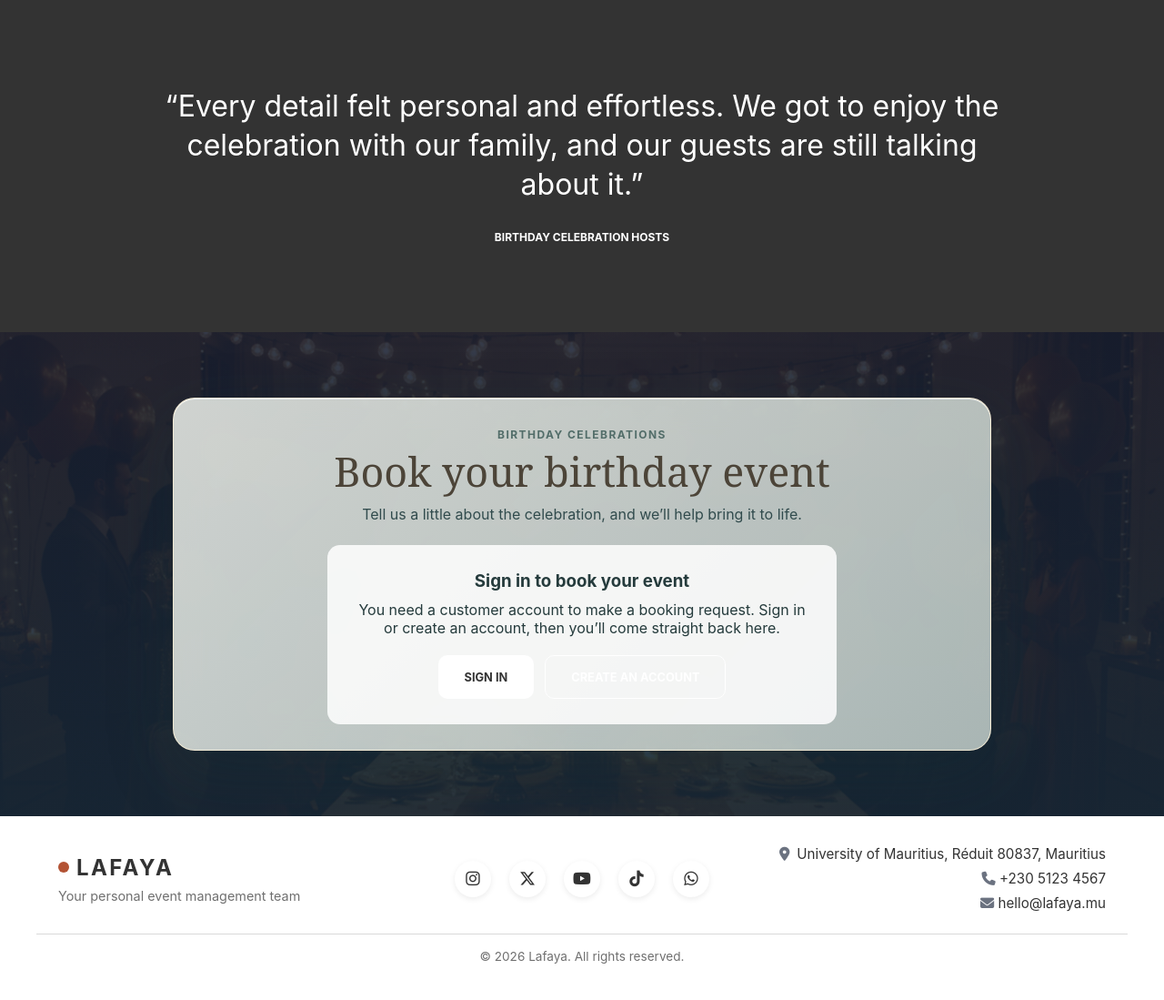
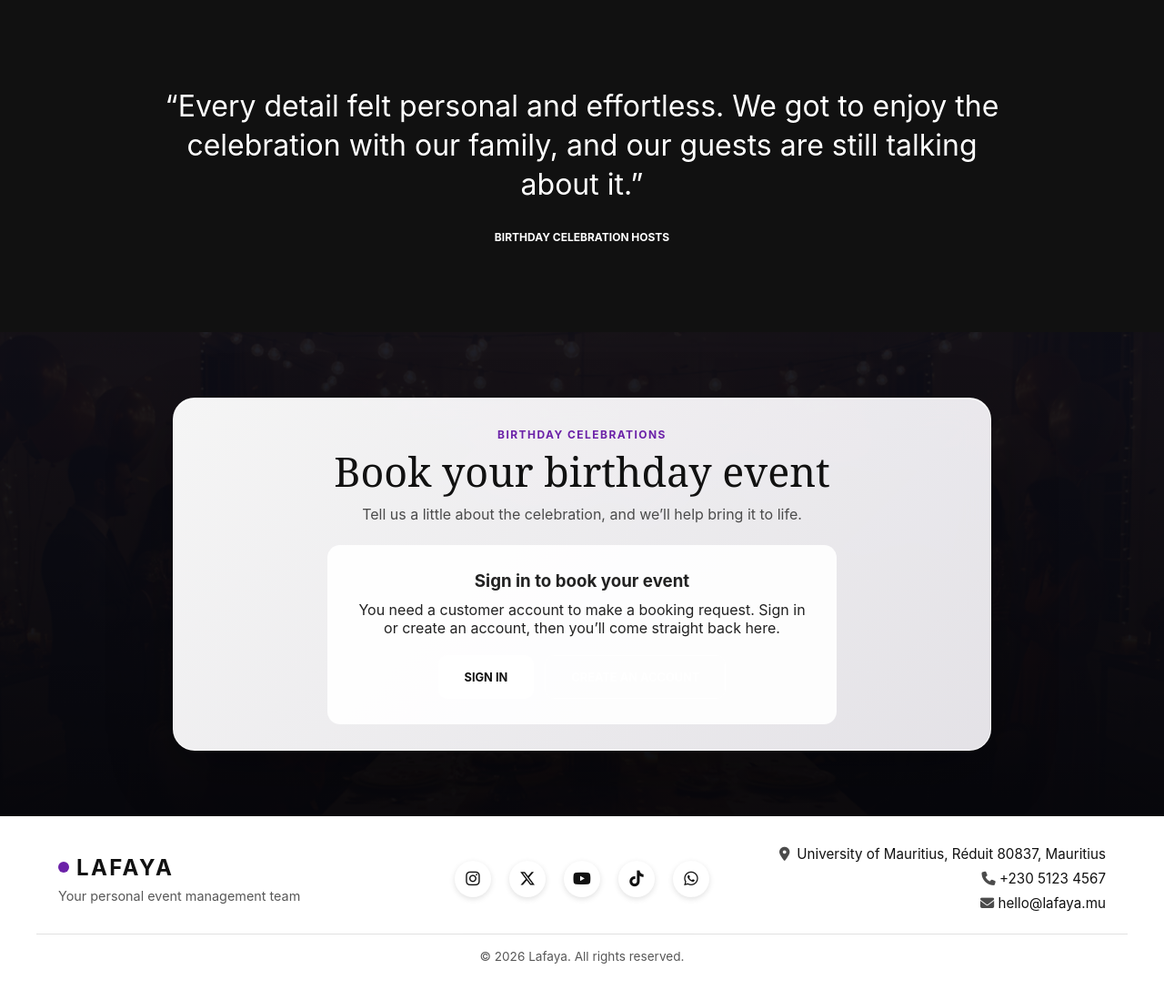
Before and after one commit to vidoushi08/Lafaya, a Django app: page /birthday/ in a window 1280 px wide. Shown: the part 3997-5096 px from the top of the page at 91% size. Run offline with Django 5.2, Linux system fonts and the light colour scheme; data comes from the database, SQL or seed files in the repository.

Commit message:
added colour theme for car event and birthday ui

```diff
--- a/birthday/static/birthday/css/birthday.css
+++ b/birthday/static/birthday/css/birthday.css
@@ -1,3 +1,26 @@
+body.birthday-theme {
+  --color-accent: #6b21a8;
+  --color-accent-hover: #581c87;
+  --color-brand: #6b21a8;
+  --color-complement: #7e22ce;
+  --color-complement-hover: #6b21a8;
+  --color-dark: #111111;
+  --color-grey: #d4d4d4;
+  --color-grey-dark: #4b4b4b;
+  --color-muted: #f2f0f5;
+  --color-orange: #7e22ce;
+  --color-gold: #7e22ce;
+  --color-yellow-dark: #7e22ce;
+  --color-overlay: rgba(0, 0, 0, 0.72);
+  --color-shadow: rgba(0, 0, 0, 0.12);
+  --color-white: #ffffff;
+  --color-white-muted: rgba(255, 255, 255, 0.85);
+  --color-instagram-1: #7e22ce;
+  --color-instagram-2: #6b21a8;
+  --color-instagram-3: #111111;
+  --color-whatsapp: #7e22ce;
+}
+
 .birthday-page {
   background-color: var(--color-white);
 }
@@ -481,7 +504,7 @@
   isolation: isolate;
   overflow: hidden;
   padding: 4.5rem var(--container-padding);
-  background-color: #b8d5d4;
+  background-color: #111111;
 }
 
 .birthday-enquiry-background,
@@ -501,8 +524,8 @@
 .birthday-enquiry-shade {
   background: linear-gradient(
     180deg,
-    rgba(14, 52, 61, 0.14),
-    rgba(20, 66, 72, 0.3)
+    rgba(0, 0, 0, 0.48),
+    rgba(0, 0, 0, 0.72)
   );
 }
 
@@ -510,12 +533,12 @@
   width: min(900px, 100%);
   margin: 0 auto;
   padding: 2rem clamp(1.25rem, 4vw, 3.25rem) 1.75rem;
-  border: 1px solid rgba(255, 244, 218, 0.8);
+  border: 1px solid rgba(255, 255, 255, 0.8);
   border-radius: 24px;
   background:
-    linear-gradient(135deg, rgba(246, 250, 244, 0.82), rgba(226, 239, 231, 0.72));
+    linear-gradient(135deg, rgba(255, 255, 255, 0.96), rgba(242, 240, 245, 0.94));
   box-shadow:
-    0 24px 70px rgba(19, 50, 52, 0.25),
+    0 24px 70px rgba(0, 0, 0, 0.25),
     inset 0 1px 0 rgba(255, 255, 255, 0.75);
   -webkit-backdrop-filter: blur(18px);
   backdrop-filter: blur(18px);
@@ -528,13 +551,13 @@
 
 .birthday-enquiry-heading .birthday-eyebrow {
   margin-bottom: 0.35rem;
-  color: #526d69;
+  color: #6b21a8;
   letter-spacing: 0.12em;
 }
 
 .birthday-enquiry-heading h2 {
   margin: 0;
-  color: #4c4438;
+  color: #111111;
   font-family: Georgia, "Times New Roman", serif;
   font-size: clamp(2rem, 4vw, 2.8rem);
   font-weight: 500;
@@ -543,7 +566,7 @@
 
 .birthday-enquiry-heading > p:last-child {
   margin: 0.75rem 0 0;
-  color: #314b4d;
+  color: #4b4b4b;
   font-size: 1rem;
 }
 
@@ -775,8 +798,8 @@
   margin: 0 auto;
   padding: 1.75rem;
   border-radius: 14px;
-  background: rgba(255, 255, 255, 0.85);
-  color: #253b3c;
+  background: rgba(255, 255, 255, 0.92);
+  color: #222222;
   text-align: center;
 }
 
--- a/birthday/templates/birthday/birthday.html
+++ b/birthday/templates/birthday/birthday.html
@@ -2,6 +2,8 @@
 {% load static %}
 
 {% block title %}Birthday Events | Lafaya{% endblock %}
+
+{% block body_class %}birthday-theme{% endblock %}
 
 {% block extra_css %}
   <link rel="stylesheet" href="{% static 'birthday/css/birthday.css' %}">
--- a/car_events/templates/car_events/car_events.html
+++ b/car_events/templates/car_events/car_events.html
@@ -2,6 +2,8 @@
 {% load static %}
 
 {% block title %}Car Events | Lafaya{% endblock %}
+
+{% block body_class %}car-events-theme{% endblock %}
 
 {% block extra_css %}
   <link rel="stylesheet" href="{% static 'car_events/css/car_events.css' %}">
--- a/templates/base.html
+++ b/templates/base.html
@@ -14,7 +14,7 @@
   <link rel="stylesheet" href="{% static 'css/footer.css' %}">
   {% block extra_css %}{% endblock %}
 </head>
-<body>
+<body class="{% block body_class %}{% endblock %}">
   {% block navbar %}
     {% include 'includes/navbar.html' %}
   {% endblock %}
```
Also changed, not shown: other parts of birthday/static/birthday/css/birthday.css (+30 -30 lines), car_events/static/car_events/css/car_events.css (+64 -41 lines).
